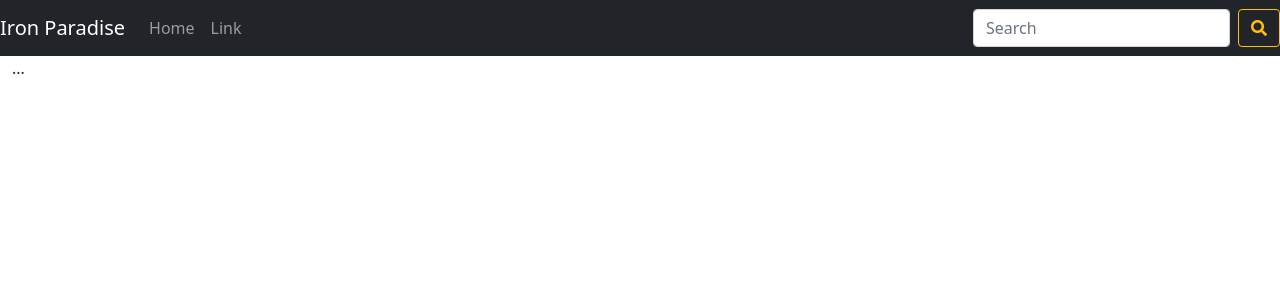
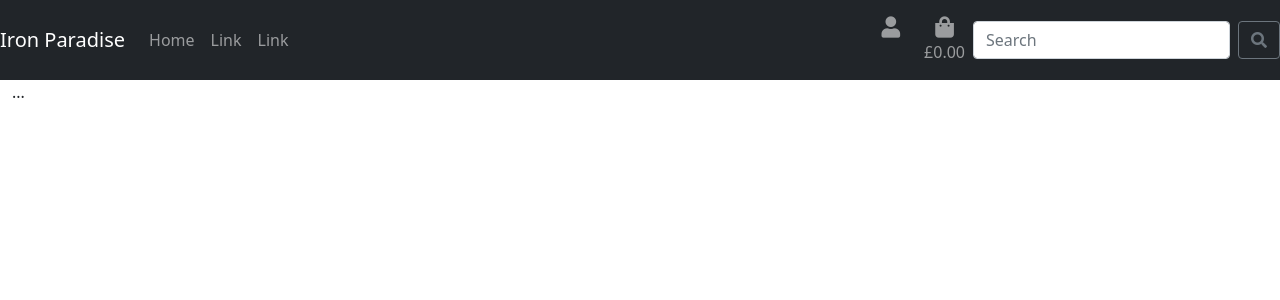
Before and after one commit to StevePilcher/FitClub-MS4, a Django app: page / in a window 1280 px wide. Shown: the top 300 px of the page. Run offline with Django 3.2, Linux system fonts and the light colour scheme.

Commit message:
Add account and shopping bag icons + logic to navbar

```diff
--- a/templates/base.html
+++ b/templates/base.html
@@ -1,5 +1,5 @@
+{% load static %}
 <!doctype html>
-{% load static %}
 <html lang="en">
     <head>
         {% block meta %}
@@ -30,10 +30,10 @@
     </head>
     <body>
         <header>
-            <div class="container-fluid header g-0">
+            <div class="container-fluid header g-0 logo-font">
                 <nav class="navbar navbar-expand-lg navbar-dark bg-dark">
                     <div class="container-fluid">
-                        <a class="navbar-brand logo-font" href="#">Iron Paradise</a>
+                        <a class="navbar-brand " href="#">Iron Paradise</a>
                         <button class="navbar-toggler" type="button" data-bs-toggle="collapse" data-bs-target="#navbarSupportedContent" aria-controls="navbarSupportedContent" aria-expanded="false" aria-label="Toggle navigation">
                         <span class="navbar-toggler-icon"></span>
                         </button>
@@ -45,11 +45,51 @@
                                 <li class="nav-item">
                                     <a class="nav-link" href="#">Link</a>
                                 </li>
+                                <li class="nav-item">
+                                    <a class="nav-link" href="#">Link</a>
+                                </li>
                             </ul>
+                            <div class="navbar-icons">
+                                <ul class="navbar-nav me-auto mb-2 mb-lg-0">
+                                    <li class="list-inline-item dropdown">
+                                        <a class="text-black nav-link" href="#" id="user-options" data-toggle="dropdown" aria-haspopup="true" aria-expanded="false">
+                                            <div class="text-center">
+                                                <i class="fas fa-user fa-lg"></i>
+                                            </div>
+                                        </a>
+                                        <div class="dropdown-menu border-1" aria-labelledby="user-options">
+                                        {% if request.user.is_authenticated %}
+                                            {% if request.user.is_superuser %}
+                                            <a href="" class="dropdown-item">Product Management</a>
+                                            {% endif %}
+                                            <a href="" class="dropdown-item">My Profile</a>
+                                            <a href="{% url 'account_logout' %}" class="dropdown-item">Logout</a>
+                                        {% else %}
+                                            <a href="{% url 'account_signup' %}" class="dropdown-item">Register</a>
+                                            <a href="{% url 'account_login' %}" class="dropdown-item">Login</a>
+                                        {% endif %}
+                                        </div>
+                                    </li>
+                                    <li class="list-inline-item">
+                                        <a class="{% if grand_total %}.text-warning font-weight-bold{% else %}text-black{% endif %} nav-link" href="">
+                                         <div class="text-center">
+                                        <div><i class="fas fa-shopping-bag fa-lg"></i></div>
+                                        <p class="my-0">
+                                        {% if grand_total %}
+                                            £{{ grand_total|floatformat:2 }}
+                                        {% else %}
+                                            £0.00
+                                        {% endif %}
+                                </p>
+                            </div>
+                        </a>
+                                    </li>
+                                </ul>
+                            </div>
                             <form class="d-flex" method="GET" action="">
-                                <input class="form-control me-2" type="search" aria-label="Search"
+                                <input class="form-control me-2" type="text" name="q" aria-label="Search"
                                 placeholder="Search">
-                                <button class="btn btn-outline-warning" type="submit">
+                                <button class="btn btn-outline-secondary" type="submit">
                                     <span>
                                         <i class="fas fa-search"></i>
                                     </span>
```
Also changed, not shown: static/css/base.css (+11 -0 lines).
